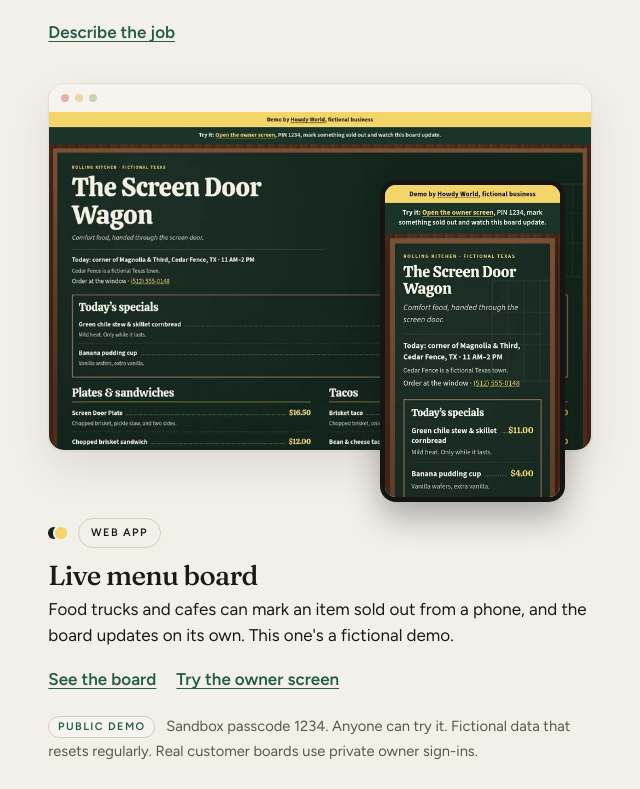
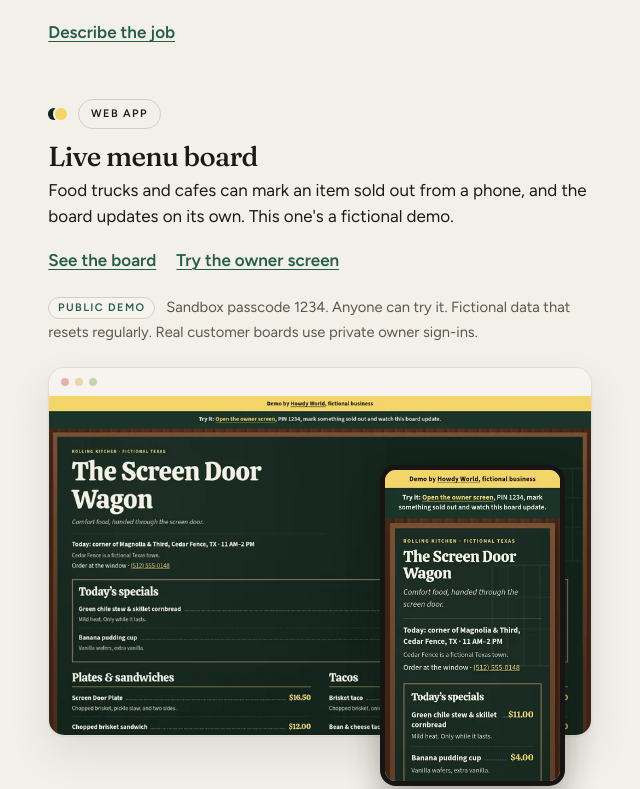
Before and after one commit to zachmofo/howdy-world.com, a plain HTML site: page index.html in a window 1280 px wide. Shown: the part 1777-2566 px from the top of the page, without its empty margins (460-1100 px from the left). Drawn offline with Linux system fonts and the light colour scheme.

Commit message:
Show the menu board demo links above the preview.
Landing on #apps was hiding See the board and Try the owner screen under the Screen Door Wagon image. The card now reads title, actions, sandbox note, then the preview pair, so those links are on the first screen at 390px and 1440px.

Co-authored-by: zachmofo <zachmofo@users.noreply.github.com>

```diff
--- a/assets/home.css
+++ b/assets/home.css
@@ -460,6 +460,10 @@ body.home {
 .home .card-menu .dots i:first-child { background: #12241c; }
 .home .card-menu .dots i:last-child { background: #f3d56a; }
 
+.home .card-menu .stage {
+    margin-top: 1.5rem;
+}
+
 .home .pill {
     display: inline-flex;
     align-items: center;
--- a/index.html
+++ b/index.html
@@ -242,6 +242,15 @@ window.onQuoteTurnstileError = function () {
 <p><a class="more" href="#quote" data-tier="Not sure">Describe the job</a></p>
 <div class="cards">
 <article class="card card-menu">
+<p class="tier"><span class="dots" aria-hidden="true"><i></i><i></i></span><span class="pill">Web app</span></p>
+<h3>Live menu board</h3>
+<p class="card-line">Food trucks and cafes can mark an item sold out from a phone, and the board updates on its own. This one's a fictional demo.</p>
+<div class="card-actions">
+<a class="more" href="https://howdy-menu-board-demo.zachmoffett.workers.dev" target="_blank" rel="noopener">See the board<span class="vh"> (opens in a new tab)</span></a>
+<a class="more" href="https://howdy-menu-board-demo.zachmoffett.workers.dev/admin" target="_blank" rel="noopener" aria-describedby="menu-demo-note">Try the owner screen<span class="vh"> (opens in a new tab)</span></a>
+</div>
+<p class="pin" id="menu-demo-note"><span class="pin-label">Public demo</span> Sandbox passcode 1234. Anyone can try it. Fictional data that resets regularly. Real customer boards use private owner sign-ins.</p>
+<!-- Preview pair: update both src paths together when new shots land. -->
 <div class="stage" aria-hidden="true">
 <div class="browser">
 <div class="chrome"><span></span><span></span><span></span></div>
@@ -255,14 +264,6 @@ window.onQuoteTurnstileError = function () {
 </div>
 </div>
 </div>
-<p class="tier"><span class="dots" aria-hidden="true"><i></i><i></i></span><span class="pill">Web app</span></p>
-<h3>Live menu board</h3>
-<p class="card-line">Food trucks and cafes can mark an item sold out from a phone, and the board updates on its own. This one's a fictional demo.</p>
-<div class="card-actions">
-<a class="more" href="https://howdy-menu-board-demo.zachmoffett.workers.dev" target="_blank" rel="noopener">See the board<span class="vh"> (opens in a new tab)</span></a>
-<a class="more" href="https://howdy-menu-board-demo.zachmoffett.workers.dev/admin" target="_blank" rel="noopener" aria-describedby="menu-demo-note">Try the owner screen<span class="vh"> (opens in a new tab)</span></a>
-</div>
-<p class="pin" id="menu-demo-note"><span class="pin-label">Public demo</span> Sandbox passcode 1234. Anyone can try it. Fictional data that resets regularly. Real customer boards use private owner sign-ins.</p>
 </article>
 </div>
 </div>
```
